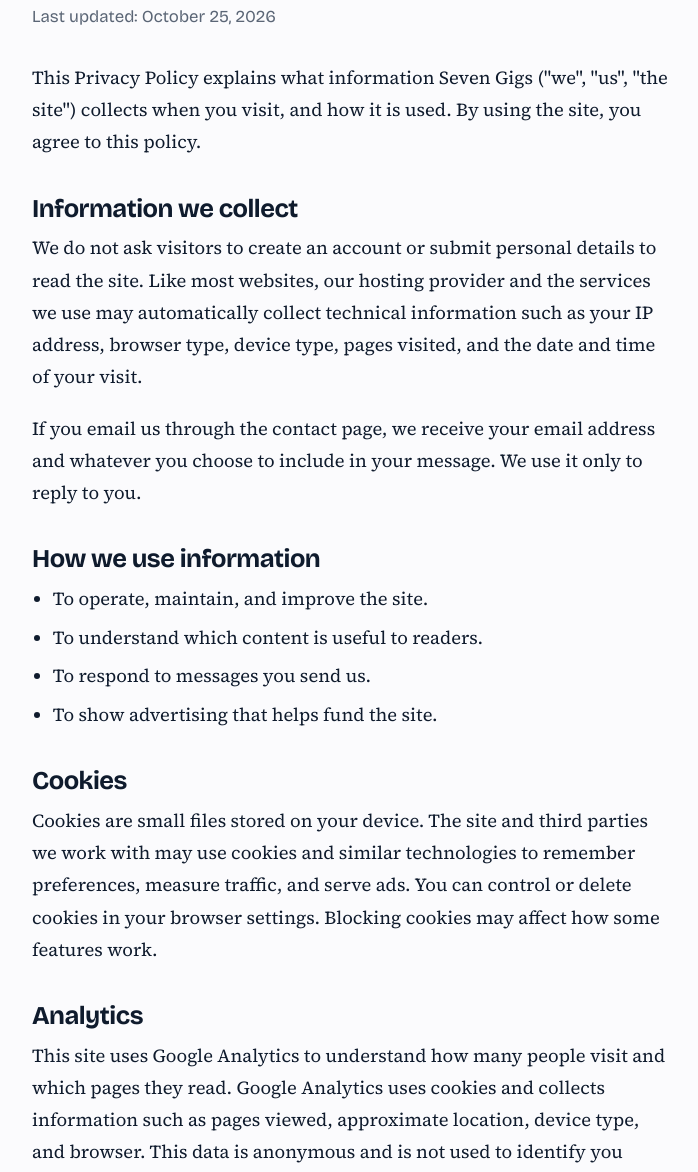
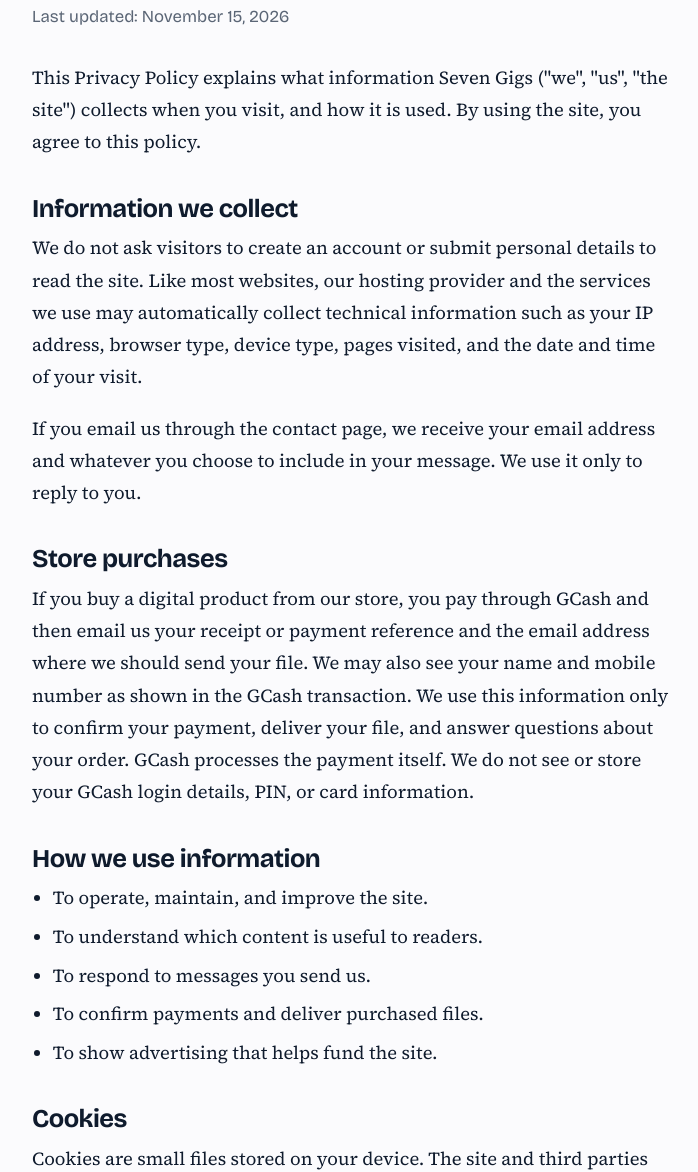
Before and after one commit to Seven25-ui/seven-gigs, a plain HTML site: page privacy.html in a window 1280 px wide. Shown: the part 174-1346 px from the top of the page, without its empty margins (178-876 px from the left). Drawn offline with nearby package versions, Linux system fonts and the light colour scheme.

Commit message:
Update privacy policy with new information

```diff
--- a/privacy.html
+++ b/privacy.html
@@ -37,7 +37,7 @@
 
   <main class="wrap page">
     <h1>Privacy Policy</h1>
-    <div class="meta">Last updated: October 25, 2026</div>
+    <div class="meta">Last updated: November 15, 2026</div>
 
     <div class="body">
       <p>This Privacy Policy explains what information Seven Gigs ("we", "us", "the site") collects when you visit, and how it is used. By using the site, you agree to this policy.</p>
@@ -46,11 +46,15 @@
       <p>We do not ask visitors to create an account or submit personal details to read the site. Like most websites, our hosting provider and the services we use may automatically collect technical information such as your IP address, browser type, device type, pages visited, and the date and time of your visit.</p>
       <p>If you email us through the contact page, we receive your email address and whatever you choose to include in your message. We use it only to reply to you.</p>
 
+      <h2>Store purchases</h2>
+      <p>If you buy a digital product from our store, you pay through GCash and then email us your receipt or payment reference and the email address where we should send your file. We may also see your name and mobile number as shown in the GCash transaction. We use this information only to confirm your payment, deliver your file, and answer questions about your order. GCash processes the payment itself. We do not see or store your GCash login details, PIN, or card information.</p>
+
       <h2>How we use information</h2>
       <ul>
         <li>To operate, maintain, and improve the site.</li>
         <li>To understand which content is useful to readers.</li>
         <li>To respond to messages you send us.</li>
+        <li>To confirm payments and deliver purchased files.</li>
         <li>To show advertising that helps fund the site.</li>
       </ul>
 
@@ -58,7 +62,7 @@
       <p>Cookies are small files stored on your device. The site and third parties we work with may use cookies and similar technologies to remember preferences, measure traffic, and serve ads. You can control or delete cookies in your browser settings. Blocking cookies may affect how some features work.</p>
 
       <h2>Analytics</h2>
-      <p>This site uses Google Analytics to understand how many people visit and which pages they read. Google Analytics uses cookies and collects information such as pages viewed, approximate location, device type, and browser. This data is anonymous and is not used to identify you personally. You can opt out by using the <a href="https://tools.google.com/dlpage/gaoptout" target="_blank" rel="noopener">Google Analytics opt-out browser add-on</a> or by blocking cookies in your browser settings.</p>
+      <p>This site uses Google Analytics to understand how many people visit and which pages they read. Google Analytics uses cookies and collects information such as pages viewed, approximate location, device type, and browser. We use this information in aggregate form and do not use it to identify you personally. You can opt out by using the <a href="https://tools.google.com/dlpage/gaoptout" target="_blank" rel="noopener">Google Analytics opt-out browser add-on</a> or by blocking cookies in your browser settings.</p>
 
       <h2>Advertising and Google AdSense</h2>
       <p>We may use Google AdSense to display ads. Google and its partners, including third-party vendors, use cookies to serve ads based on your visits to this and other websites. Google's use of advertising cookies enables it and its partners to serve ads to you based on your visit to this site and/or other sites on the internet.</p>
@@ -66,7 +70,7 @@
       <p>Visitors in the European Economic Area, the United Kingdom, and Switzerland may be shown a consent message so they can choose how their data is used for advertising.</p>
 
       <h2>Third-party services</h2>
-      <p>The site is hosted on GitHub Pages and uses Supabase to store and serve blog posts. Fonts are loaded from Google Fonts. These providers may process technical data such as your IP address when your browser requests content from them. Please review their privacy policies for details.</p>
+      <p>The site is hosted on GitHub Pages and uses Supabase to store and serve blog posts. Fonts are loaded from Google Fonts, and traffic measurement is provided by Google Analytics. These providers may process technical data such as your IP address when your browser requests content from them. Please review their privacy policies for details.</p>
 
       <h2>Links to other sites</h2>
       <p>Posts may link to third-party websites and tools. We are not responsible for the content or privacy practices of those sites.</p>
```
